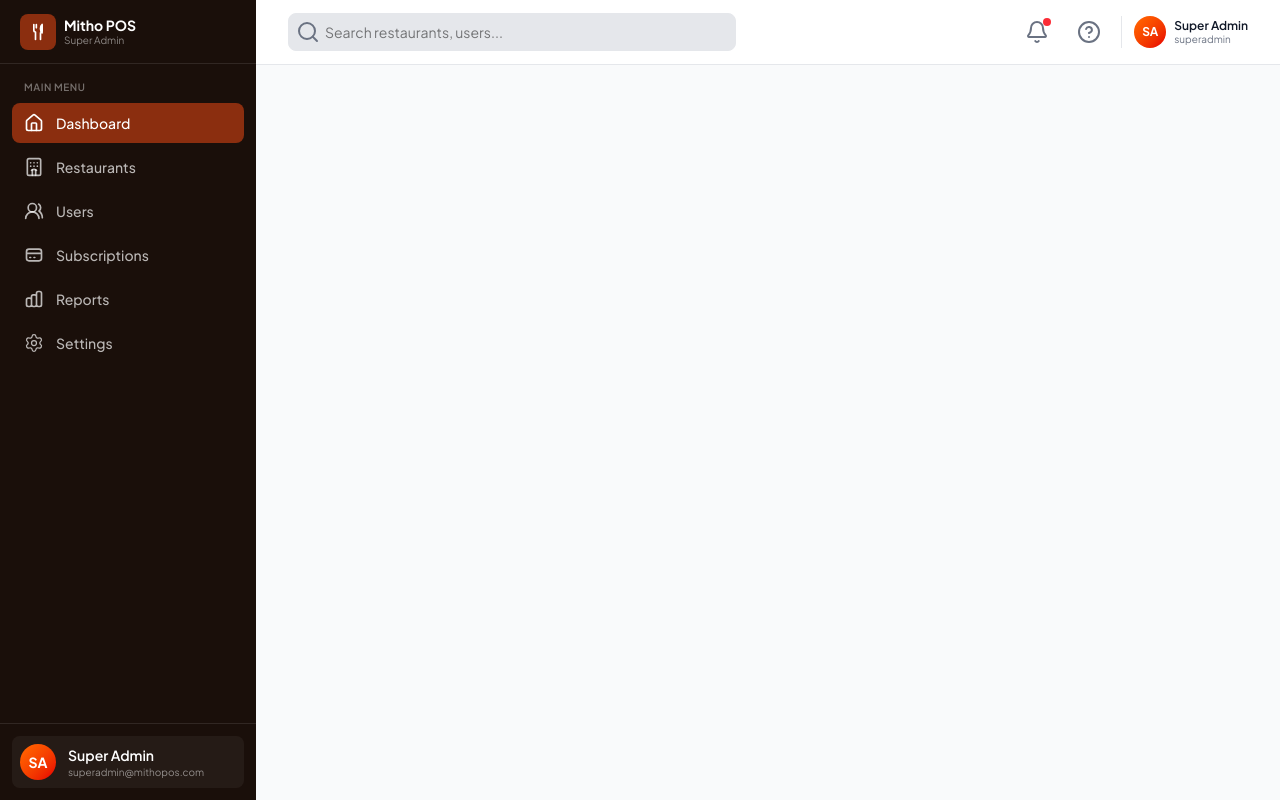
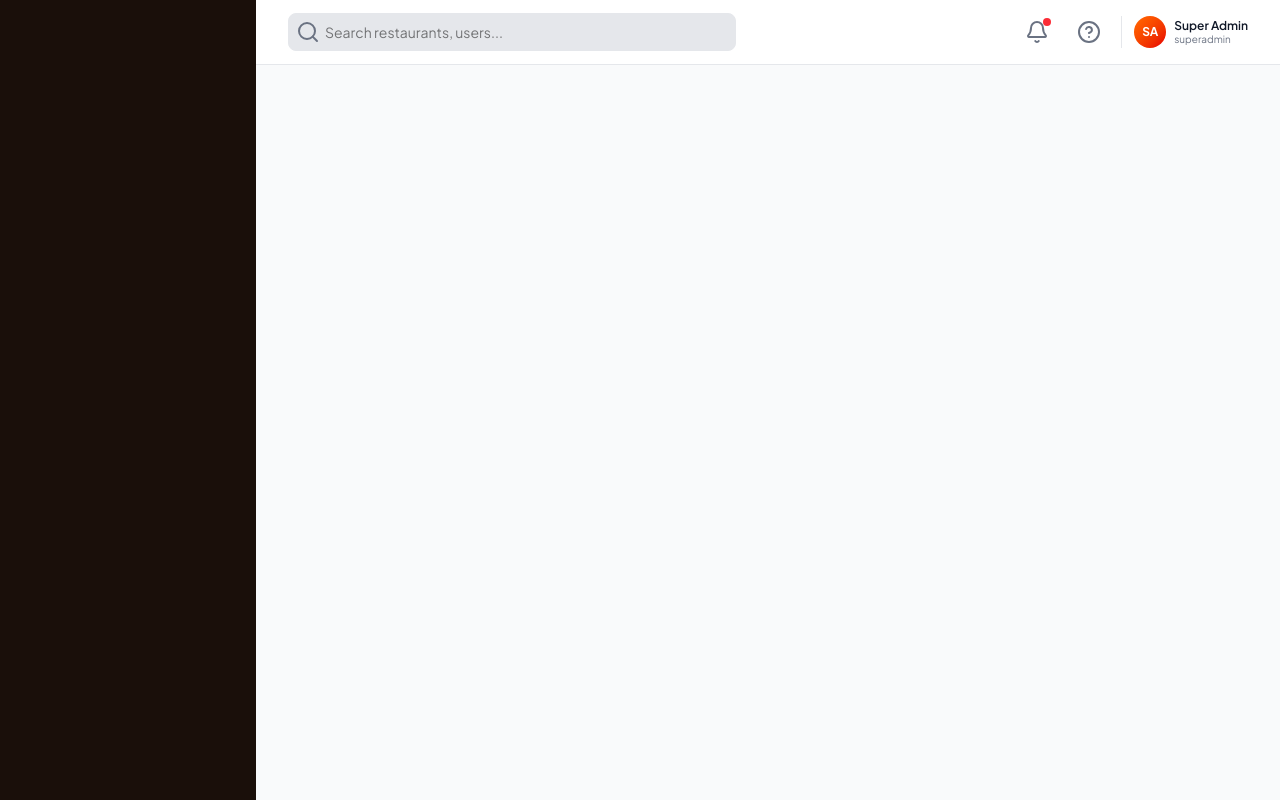
Before and after one commit to nikeshchaudhari/Restaurants-_Management_System, a Next.js app: page /dashboard/superadmin in a window 1280 px wide. Built offline with nearby package versions, Linux system fonts and the light colour scheme.

Commit message:
superadmin dashboard

```diff
--- /dev/null
+++ b/app/api/users/me/route.ts
@@ -0,0 +1,14 @@
+import { NextRequest, NextResponse } from "next/server";
+import jwt from "jsonwebtoken";
+
+export const GET = async (req: NextRequest) => {
+    const role = req.nextUrl.searchParams.get("role");
+    console.log(role);
+
+  try {
+  } catch (err) {
+    console.error("SESSION ERROR:", err);
+
+    return NextResponse.json({ msg: "Internal server error" }, { status: 500 });
+  }
+};
--- a/components/dashboard/Sidebar.tsx
+++ b/components/dashboard/Sidebar.tsx
@@ -1,11 +1,10 @@
 "use client";
-
+import { Hotel, House,  Summary, UsersRound } from "lucide-react";
 import Link from "next/link";
 import { usePathname } from "next/navigation";
 import { useState } from "react";
-import { Hotel, House, UsersRound } from "lucide-react";
 
-const NAV_ITEMS = [
+const navItems = [
   {
     label: "Dashboard",
     href: "/dashboard/superadmin",
@@ -22,193 +21,28 @@ const NAV_ITEMS = [
     icon: <UsersRound />,
   },
   {
-    label: "Subscriptions",
-    href: "/dashboard/superadmin/subscriptions",
-    icon: (
-      <path
-        strokeLinecap="round"
-        strokeLinejoin="round"
-        strokeWidth={2}
-        d="M3 10h18M7 15h1m4 0h1m-7 4h12a3 3 0 003-3V8a3 3 0 00-3-3H6a3 3 0 00-3 3v8a3 3 0 003 3z"
-      />
-    ),
-  },
-  {
     label: "Reports",
     href: "/dashboard/superadmin/reports",
-    icon: (
-      <path
-        strokeLinecap="round"
-        strokeLinejoin="round"
-        strokeWidth={2}
-        d="M9 19v-6a2 2 0 00-2-2H5a2 2 0 00-2 2v6a2 2 0 002 2h2a2 2 0 002-2zm0 0V9a2 2 0 012-2h2a2 2 0 012 2v10m-6 0a2 2 0 002 2h2a2 2 0 002-2m0 0V5a2 2 0 012-2h2a2 2 0 012 2v14a2 2 0 01-2 2h-2a2 2 0 01-2-2z"
-      />
-    ),
-  },
-  {
-    label: "Settings",
-    href: "/dashboard/superadmin/settings",
-    icon: (
-      <svg
-        xmlns="http://www.w3.org/2000/svg"
-        width="24"
-        height="24"
-        viewBox="0 0 24 24"
-        fill="none"
-        stroke="currentColor"
-        stroke-width="1.5"
-        stroke-linecap="round"
-        stroke-linejoin="round"
-        className="lucide lucide-settings preview-icon"
-      >
-        <path d="M9.671 4.136a2.34 2.34 0 0 1 4.659 0 2.34 2.34 0 0 0 3.319 1.915 2.34 2.34 0 0 1 2.33 4.033 2.34 2.34 0 0 0 0 3.831 2.34 2.34 0 0 1-2.33 4.033 2.34 2.34 0 0 0-3.319 1.915 2.34 2.34 0 0 1-4.659 0 2.34 2.34 0 0 0-3.32-1.915 2.34 2.34 0 0 1-2.33-4.033 2.34 2.34 0 0 0 0-3.831A2.34 2.34 0 0 1 6.35 6.051a2.34 2.34 0 0 0 3.319-1.915" />
-        <circle cx="12" cy="12" r="3" />
-      </svg>
-    ),
+    icon: <Summary />,
   },
 ];
-
-export default function Sidebar() {
-  const pathname = usePathname();
+const Sidebar = () => {
+  const pathName = usePathname();
   const [isOpen, setIsOpen] = useState(false);
-
   return (
     <>
-      {/* Mobile toggle button */}
-      <button
-        onClick={() => setIsOpen(true)}
-        className="lg:hidden fixed top-4 left-4 z-40 p-2 bg-[#8B2E0F] text-white rounded-lg shadow-lg"
-        aria-label="Open sidebar"
-      >
-        <svg
-          className="w-5 h-5"
-          fill="none"
-          stroke="currentColor"
-          viewBox="0 0 24 24"
-        >
-          <path
-            strokeLinecap="round"
-            strokeLinejoin="round"
-            strokeWidth={2}
-            d="M4 6h16M4 12h16M4 18h16"
-          />
-        </svg>
-      </button>
 
-      {/* Backdrop (mobile) */}
-      {isOpen && (
-        <div
-          onClick={() => setIsOpen(false)}
-          className="lg:hidden fixed inset-0 bg-black/50 z-40"
-        />
-      )}
+     <aside className={`fixed lg:sticky lg:top-0 lg:h-screen inset-y-0 left-0 z-50 w-64 bg-[#1a0f0a] text-white flex flex-col transition-transform`}>
 
-      {/* Sidebar */}
-      <aside
-        className={`fixed lg:static inset-y-0 left-0 z-50 w-64 bg-[#1a0f0a] text-white flex flex-col transition-transform ${
-          isOpen ? "translate-x-0" : "-translate-x-full lg:translate-x-0"
-        }`}
-      >
-        {/* Logo */}
-        <div className="flex items-center justify-between h-16 px-5 border-b border-white/10">
-          <div className="flex items-center gap-2">
-            <div className="flex items-center justify-center w-9 h-9 bg-[#8B2E0F] rounded-lg">
-              <svg
-                className="w-5 h-5 text-white"
-                fill="none"
-                stroke="currentColor"
-                viewBox="0 0 24 24"
-                strokeWidth={2}
-              >
-                <path
-                  strokeLinecap="round"
-                  strokeLinejoin="round"
-                  d="M7 3v7a2 2 0 002 2v9M7 3v4M10 3v4M10 3v4"
-                />
-                <path
-                  strokeLinecap="round"
-                  strokeLinejoin="round"
-                  d="M17 3v8a2 2 0 01-2 2h0v8M17 3c-1.5 1-2 2.5-2 5s.5 4 2 5"
-                />
-              </svg>
-            </div>
-            <div>
-              <p className="text-sm font-bold leading-tight">Mitho POS</p>
-              <p className="text-[10px] text-white/50 leading-tight">
-                Super Admin
-              </p>
-            </div>
-          </div>
-          <button
-            onClick={() => setIsOpen(false)}
-            className="lg:hidden text-white/60 hover:text-white"
-          >
-            <svg
-              className="w-5 h-5"
-              fill="none"
-              stroke="currentColor"
-              viewBox="0 0 24 24"
-            >
-              <path
-                strokeLinecap="round"
-                strokeLinejoin="round"
-                strokeWidth={2}
-                d="M6 18L18 6M6 6l12 12"
-              />
-            </svg>
-          </button>
-        </div>
+      {/* logo */}
+      <div className="flex">
+       <Link href="/dashboard/superadmin">
+       </Link>
+      </div>
 
-        {/* Nav */}
-        <nav className="flex-1 overflow-y-auto py-4 px-3">
-          <p className="text-[10px] font-semibold text-white/40 uppercase tracking-wider px-3 mb-2">
-            Main Menu
-          </p>
-          <ul className="space-y-1">
-            {NAV_ITEMS.map((item) => {
-              const isActive = pathname === item.href;
-              return (
-                <li key={item.href}>
-                  <Link
-                    href={item.href}
-                    onClick={() => setIsOpen(false)}
-                    className={`flex items-center gap-3 px-3 py-2.5 rounded-lg text-sm font-medium transition-colors ${
-                      isActive
-                        ? "bg-[#8B2E0F] text-white"
-                        : "text-white/70 hover:bg-white/5 hover:text-white"
-                    }`}
-                  >
-                    <svg
-                      className="w-5 h-5 flex-shrink-0"
-                      fill="none"
-                      stroke="currentColor"
-                      viewBox="0 0 24 24"
-                    >
-                      {item.icon}
-                    </svg>
-                    {item.label}
-                  </Link>
-                </li>
-              );
-            })}
-          </ul>
-        </nav>
-
-        {/* User card */}
-        <div className="border-t border-white/10 p-3">
-          <div className="flex items-center gap-3 p-2 rounded-lg bg-white/5">
-            <div className="w-9 h-9 bg-gradient-to-br from-orange-500 to-red-600 rounded-full flex items-center justify-center text-sm font-bold">
-              SA
-            </div>
-            <div className="flex-1 min-w-0">
-              <p className="text-sm font-semibold truncate">Super Admin</p>
-              <p className="text-[10px] text-white/50 truncate">
-                superadmin@mithopos.com
-              </p>
-            </div>
-          </div>
-        </div>
-      </aside>
+     </aside>
     </>
   );
-}
+};
+
+export default Sidebar;
```
Also changed, not shown: app/api/users/logout/route.ts (added, +28 -0 lines), middelware.ts (deleted, +0 -46 lines), components/auth/AuthGuard.tsx (added).
